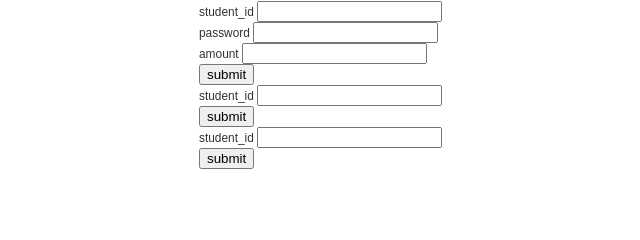
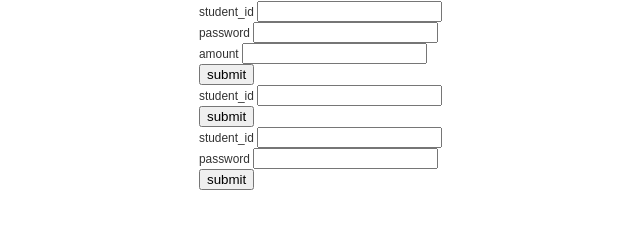
Before and after one commit to PraveshKoirala/IOESTS, a Django app: template ioests/templates/ioestu/logged_operator.html in a window 1280 px wide. Shown: the part 442-682 px from the top of the page, without its empty margins (57-697 px from the left). Run offline with Django 3.2, Linux system fonts and the light colour scheme; the template is opened without the code that fills it, so the values that code supplies are empty; parts of the project's set-up code (start-up, migrations or seed data) failed here and were passed over.

Commit message:
update by bikram

```diff
--- a/ioests/templates/ioestu/logged_operator.html
+++ b/ioests/templates/ioestu/logged_operator.html
@@ -51,6 +51,7 @@
 							student_id <input type="text" name="student_id" value=""><br>
 							password <input type="password" name="password" value=""><br>
 							amount <input type="input" name="amount" value=""><br>
+							<input type="hidden" name="activity_type" value="deposit">
 							<input type="submit" value="submit">
 					</form>
             </div>
@@ -58,6 +59,7 @@
 	                <form action="/logged/" method="post">
 							{% csrf_token%}
 							student_id <input type="text" name="student_id" value=""><br>
+							<input type="hidden" name="activity_type" value="create_account">
 							<input type="submit" value="submit">
 					</form>
             </div>
@@ -65,6 +67,8 @@
 	                <form action="/logged/" method="post">
 							{% csrf_token%}
 							student_id <input type="text" name="student_id" value=""><br>
+							password <input type="password" name="password" value=""><br>
+							<input type="hidden" name="activity_type" value="delete_account">
 							<input type="submit" value="submit">
 					</form>
             </div>
```
Also changed, not shown: 8 other files.
